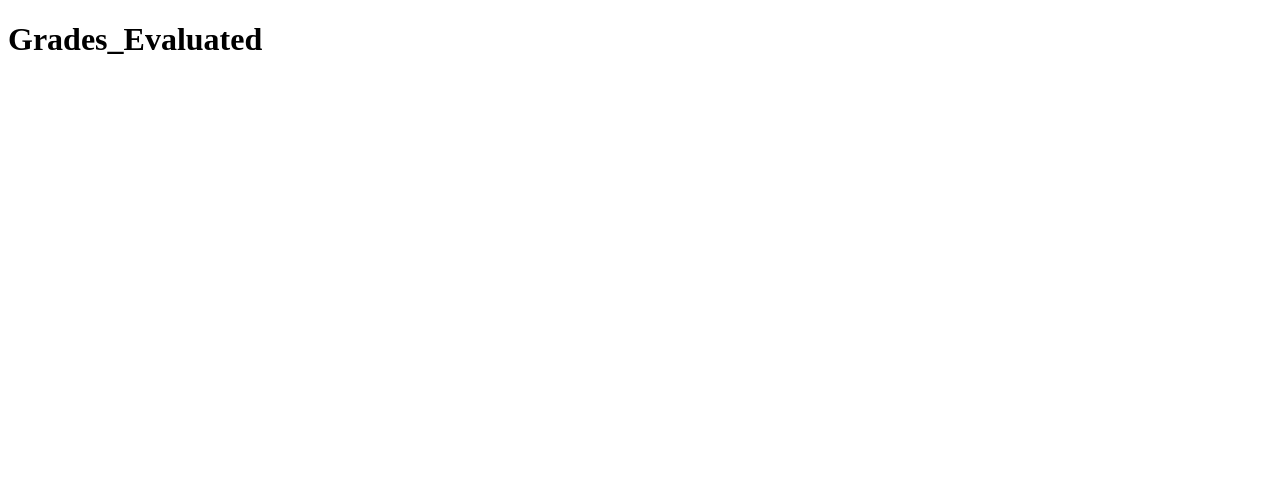
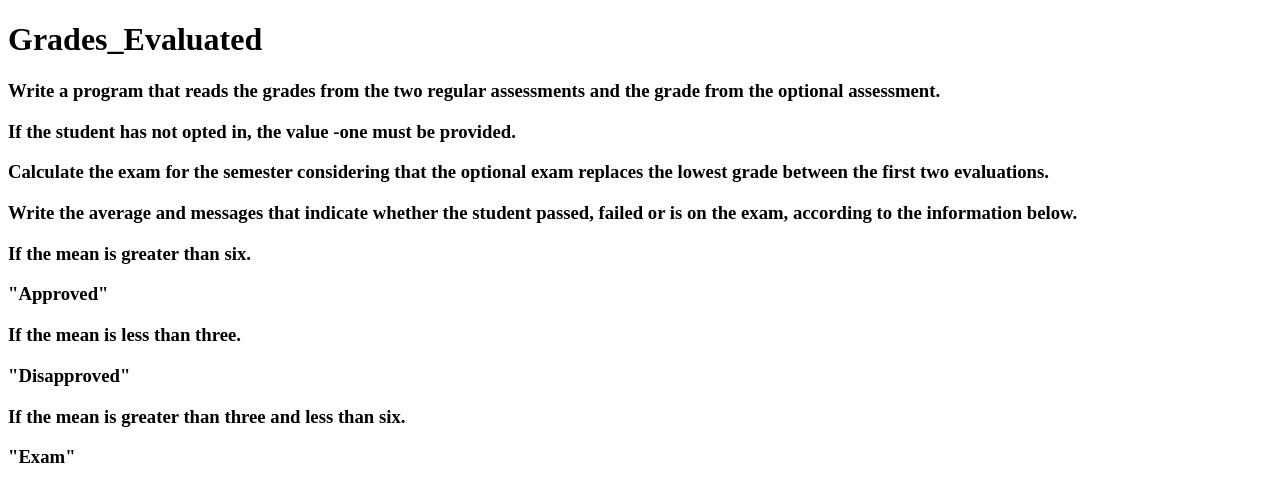
Before and after one commit to marivanenoronha/grades_evaluated, a plain HTML site: page index.html in a window 1280 px wide. Drawn offline with Linux system fonts and the light colour scheme.

Commit message:
add h3 no file

```diff
--- a/index.html
+++ b/index.html
@@ -1,11 +1,28 @@
 <!DOCTYPE html>
 <html lang="en">
+
 <head>
     <meta charset="UTF-8">
-    <meta name="viewport" content="width=", initial-scale=1.0">
+    <meta name="viewport" content="width=" , initial-scale=1.0">
     <title>Document</title>
 </head>
+
 <body>
     <h1>Grades_Evaluated</h1>
+    <h3> Write a program that reads the grades from the two regular assessments
+        and the grade from the optional assessment.</h3>
+    <h3>If the student has not opted in, the value -one must be provided.</h3>
+    <h3>Calculate the exam for the semester considering that the optional exam
+        replaces the lowest grade between the first two evaluations.
+    </h3>
+    <h3>Write the average and messages that indicate whether the student passed,
+        failed or is on the exam, according to the information below.</h3>
+    <h3>If the mean is greater than six.</h3>
+    <h3>"Approved"</h3>
+    <h3>If the mean is less than three.</h3>
+    <h3>"Disapproved"</h3>
+    <h3>If the mean is greater than three and less than six.</h3>
+    <h3>"Exam"</h3>
 </body>
+
 </html>
```
